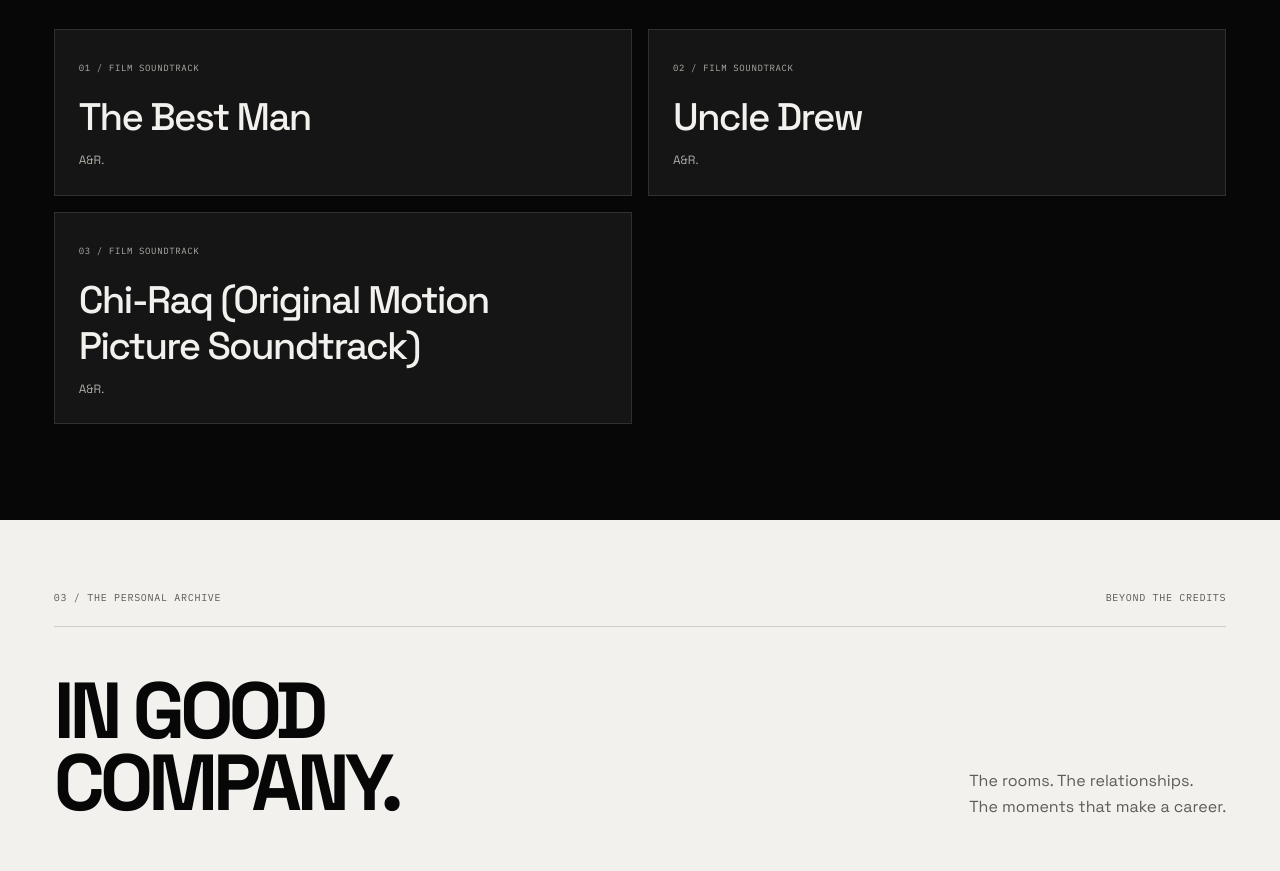
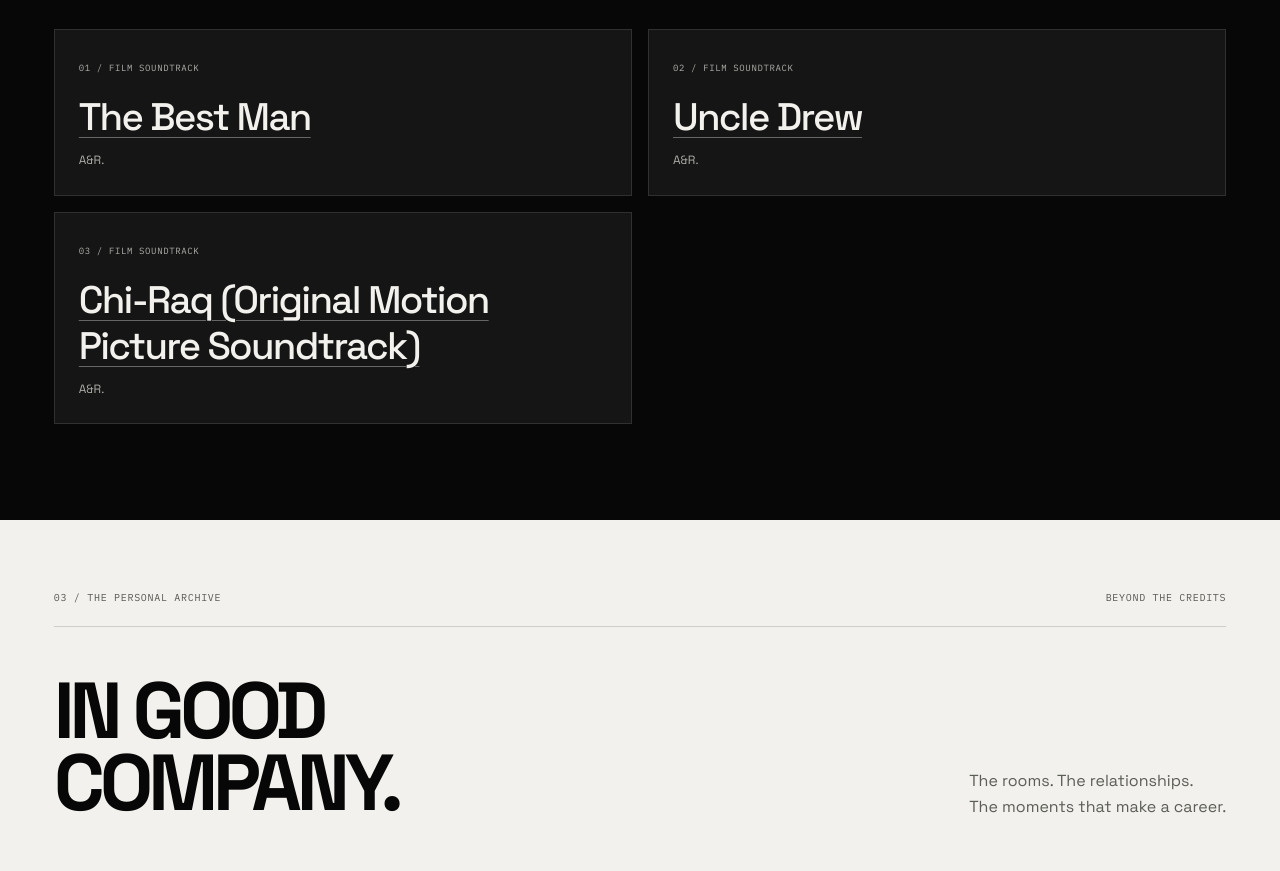
Before and after one commit to TechaiHorizon/trevorjerideau.com, an Astro site: page / in a window 1280 px wide. Shown: the part 5660-6531 px from the top of the page. Built offline with nearby package versions, Linux system fonts and the light colour scheme; Astro itself is replaced by a stand-in of ours.

Commit message:
Add verified Apple Music links to the three soundtrack titles

```diff
--- a/src/pages/index.astro
+++ b/src/pages/index.astro
@@ -139,9 +139,9 @@ const lightOrder = grid.map((filled, index) => filled ? grid.slice(0, index).fil
         <div class="section-kicker mono"><span>02.B / SOUNDTRACK WORK</span><span>BEYOND THE ALBUM</span></div>
         <h3 id="soundtracks-heading">MUSIC FOR<br />THE SCREEN.</h3>
         <div class="record-grid">
-          <article class="record soundtrack-credit"><span class="record-year mono">01 / FILM SOUNDTRACK</span><h4>The Best Man</h4><p>A&R.</p></article>
-          <article class="record soundtrack-credit"><span class="record-year mono">02 / FILM SOUNDTRACK</span><h4>Uncle Drew</h4><p>A&R.</p></article>
-          <article class="record soundtrack-credit"><span class="record-year mono">03 / FILM SOUNDTRACK</span><h4>Chi-Raq (Original Motion Picture Soundtrack)</h4><p>A&R.</p></article>
+          <article class="record soundtrack-credit"><span class="record-year mono">01 / FILM SOUNDTRACK</span><h4><a class="record-album-link soundtrack-listen-link" href="https://music.apple.com/us/album/the-best-man-music-from-the-motion-picture/265134440" target="_blank" rel="noopener noreferrer" aria-label="Listen to The Best Man soundtrack on Apple Music (opens in a new tab)">The Best Man</a></h4><p>A&R.</p></article>
+          <article class="record soundtrack-credit"><span class="record-year mono">02 / FILM SOUNDTRACK</span><h4><a class="record-album-link soundtrack-listen-link" href="https://music.apple.com/us/album/uncle-drew-original-motion-picture-soundtrack/1376316256" target="_blank" rel="noopener noreferrer" aria-label="Listen to Uncle Drew soundtrack on Apple Music (opens in a new tab)">Uncle Drew</a></h4><p>A&R.</p></article>
+          <article class="record soundtrack-credit"><span class="record-year mono">03 / FILM SOUNDTRACK</span><h4><a class="record-album-link soundtrack-listen-link" href="https://music.apple.com/us/album/chi-raq-original-motion-picture-soundtrack/1055437710" target="_blank" rel="noopener noreferrer" aria-label="Listen to Chi-Raq (Original Motion Picture Soundtrack) on Apple Music (opens in a new tab)">Chi-Raq (Original Motion Picture Soundtrack)</a></h4><p>A&R.</p></article>
         </div>
       </section>
     </section>
```
